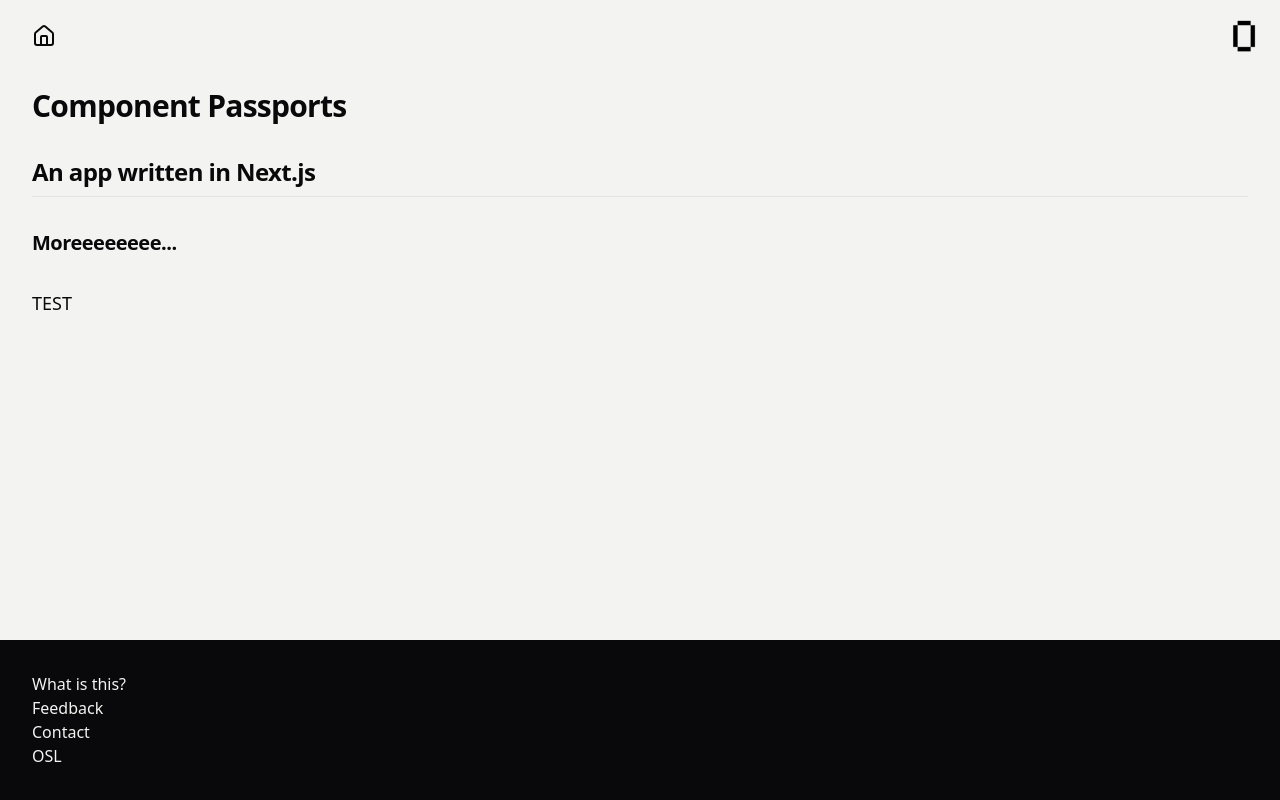
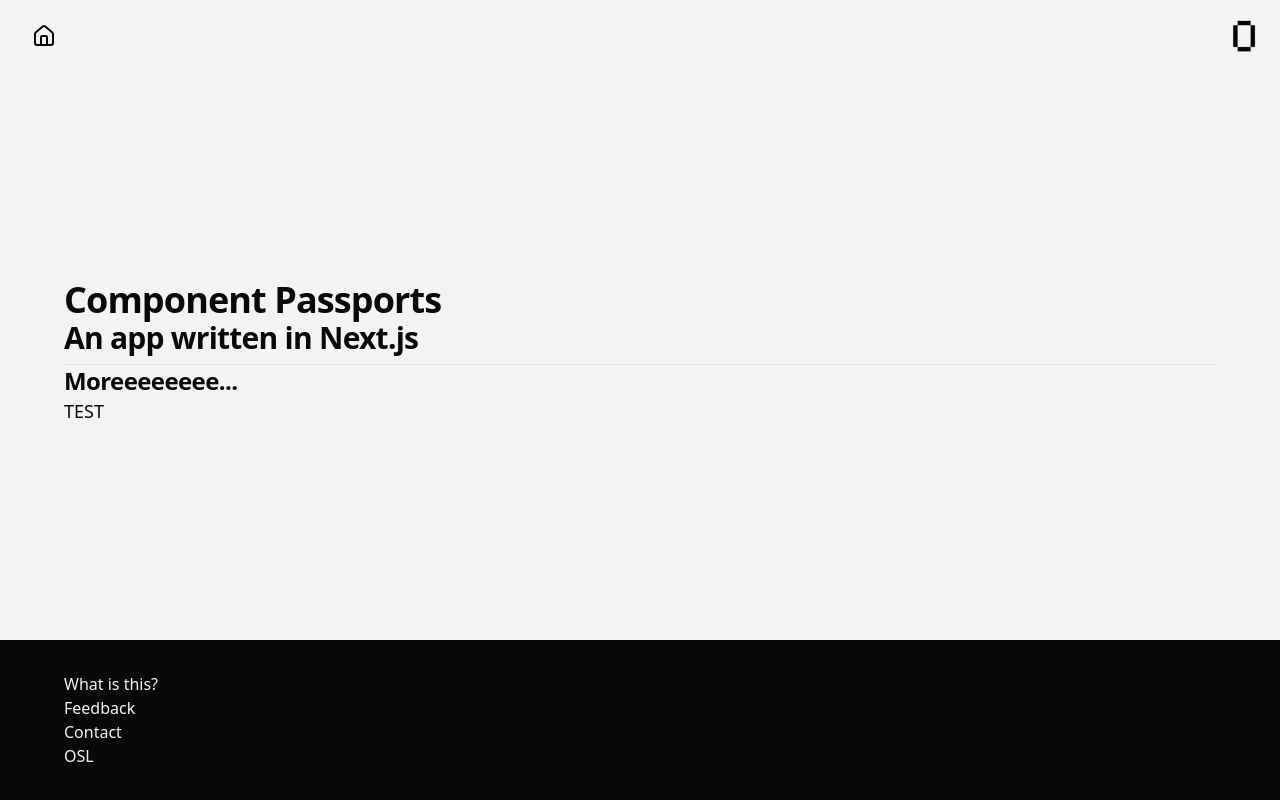
Before and after one commit to theopensystemslab/material-passport, a Next.js app: page / in a window 1280 px wide. Built offline with nearby package versions, Linux system fonts and the light colour scheme.

Commit message:
simplify Footer, add status colours, finish first few blocks of passport page

```diff
--- a/src/app/globals.css
+++ b/src/app/globals.css
@@ -29,6 +29,19 @@
     --chart-4: 43 74% 66%;
     --chart-5: 27 87% 67%;
     --radius: 0.5rem;
+    /* colour palette for component statuses: level 6 + 7 values from https://hypejunction.github.io/color-wizard/ */
+    --status-yellow-6: 39, 80%, 50%;
+    --status-yellow-7: 39, 80%, 41%;
+    --status-teal-6: 162, 80%, 50%;
+    --status-teal-7: 162, 80%, 41%;
+    --status-cyan-6: 188, 80%, 50%;
+    --status-cyan-7: 188, 80%, 41%;
+    --status-blue-6: 208, 80%, 50%;
+    --status-blue-7: 208, 80%, 41%;
+    --status-indigo-6: 255, 80%, 50%;
+    --status-indigo-7: 230, 80%, 41%;
+    --status-green-6: 131, 80%, 50%;
+    --status-green-7: 131, 80%, 41%;
   }
 
   .dark {
@@ -63,37 +76,75 @@
   }
 
   h1 {
-    @apply scroll-m-8 text-2xl font-extrabold tracking-tight lg:text-3xl
+    @apply scroll-m-8 text-2xl font-extrabold tracking-tight lg:text-4xl;
   }
 
   h2 {
-    @apply scroll-m-8 border-b pb-2 text-xl font-semibold tracking-tight first:mt-0 lg:text-2xl
+    @apply scroll-m-8 border-b pb-2 text-xl font-semibold tracking-tight first:mt-0 lg:text-3xl;
   }
 
   h3 {
-    @apply scroll-m-8 text-lg font-bold tracking-tight lg:text-xl
+    @apply scroll-m-8 text-lg font-bold tracking-tight lg:text-2xl;
   }
 
   p {
-    @apply lg:text-lg
+    @apply lg:text-lg;
   }
 
   a {
-    @apply hover:underline hover:underline-offset-4
+    @apply hover:underline hover:underline-offset-4;
   }
-
 }
-
-
 
 @layer base {
   * {
     @apply border-border outline-ring/50;
-
   }
   body {
     @apply bg-background text-foreground;
+  }
+}
 
+@layer components {
+  .ready-for-production {
+    @apply bg-[hsl(var(--status-yellow-6))] !important;
+    &:hover {
+      @apply bg-[hsl(var(--status-yellow-7))] !important;
+    }
   }
 
+  .manufactured {
+    @apply bg-[hsl(var(--status-teal-6))] !important;
+    &:hover {
+      @apply bg-[hsl(var(--status-teal-7))] !important;
+    }
+  }
+
+  .in-transit {
+    @apply bg-[hsl(var(--status-cyan-6))] !important;
+    &:hover {
+      @apply bg-[hsl(var(--status-cyan-7))] !important;
+    }
+  }
+
+  .received-on-site {
+    @apply bg-[hsl(var(--status-blue-6))] !important;
+    &:hover {
+      @apply bg-[hsl(var(--status-blue-7))] !important;
+    }
+  }
+
+  .installed {
+    @apply bg-[hsl(var(--status-indigo-6))] !important;
+    &:hover {
+      @apply bg-[hsl(var(--status-indigo-7))] !important;
+    }
+  }
+
+  .in-use {
+    @apply bg-[hsl(var(--status-green-6))] !important;
+    &:hover {
+      @apply bg-[hsl(var(--status-green-7))] !important;
+    }
+  }
 }
--- a/src/app/layout.tsx
+++ b/src/app/layout.tsx
@@ -24,13 +24,16 @@
 }>) {
   return (
     <html lang="en">
+      <head>
+        <meta name="viewport" content="width=device-width, initial-scale=1.0" />
+      </head>
       <body
         className={`${interSans.variable} antialiased bg-background text-foreground flex flex-col min-h-screen justify-between`}
       >
         <Header />
-        <main className="flex flex-col px-8 pt-4 pb-16 gap-8 mb-auto">
+        <div className="container mx-auto max-w-6xl">
           {children}
-        </main>
+        </div>
         <Footer />
       </body>
     </html>
--- a/src/app/passport/[uid]/page.tsx
+++ b/src/app/passport/[uid]/page.tsx
@@ -10,6 +10,7 @@
 import { Suspense } from 'react'
 
 import { LoadingSpinner } from '@/components/LoadingSpinner'
+import { Badge } from '@/components/ui/badge'
 import { Button } from '@/components/ui/button'
 import {
   Card,
@@ -23,6 +24,7 @@
   getRecordIdByField,
   scanTable,
 } from '@/helpers/airtable'
+import { getUniquePartFromUid } from '@/helpers/data'
 import {
   type Component,
   Project,
@@ -126,26 +128,22 @@
   return (
     // TODO: move Suspense/spinner up to root layout level?
     <Suspense fallback={<LoadingSpinner />}>
-      {/* TODO: get this <head> hoisting so as to set page title in browser */}
+      {/* TODO: get this <head> hoisting so as to set page title in browser and/or pull out as custom component */}
       <Head>
         <title>{`Passport for component ${uid}`}</title>
       </Head>
-      <div className="flex items-centre justify-between">
-        <h2>{component.componentName}</h2>
-        <p>#{component.number}</p>
-      </div>
-      <div className="p-2">
-        <div className="flex items-center justify-between mb-4">
-          <Link href={`/project/${kebabCase(project.projectName)}`} className="flex items-center space-x-1">
-            <MoveLeft />
-            <p>
-              {project.projectName}
-            </p>
+      <main className="flex flex-col p-8 pt-4 gap-4 mb-auto">
+        <Button variant="ghost" size="sm" asChild className="p-0 justify-start text-sm lg:text-md">
+          <Link href={`/project/${kebabCase(project.projectName)}`}>
+            <MoveLeft /> {project.projectName}
           </Link>
-          {/* TODO: make status a nice button w/ colours according to the miro */}
-          <p>
-            {component.status}
-          </p>
+        </Button>
+        <div className="flex flex-col space-y-2">
+          <h2>{component.componentName}</h2>
+          <div className="flex justify-between">
+            <p>#{getUniquePartFromUid(component.componentUID)}</p>
+            <Badge className={kebabCase(component.status)}>{component.status}</Badge>
+          </div>
         </div>
 
         <div className="grid gap-4 md:grid-cols-[1fr]">
@@ -229,7 +227,7 @@
             <Button variant="default">Action</Button>
           </div>
         </div>
-      </div>
+      </main>
     </Suspense>
   )
 }
--- a/src/components/Breadcrumb.tsx
+++ b/src/components/Breadcrumb.tsx
@@ -4,19 +4,21 @@
 import { capitalize } from 'es-toolkit'
 import { usePathname } from 'next/navigation'
 import { type JSX } from 'react'
+import { type DivProps } from 'react-html-props'
 
 import { HomeIcon } from '@/components/HomeIcon'
 import { Separator } from '@/components/ui/separator'
 
+
 // TODO: develop into a full breadcrumb/navigation solution?
-export const Breadcrumb = (): JSX.Element => {
+export const Breadcrumb = (props: DivProps): JSX.Element => {
   const pathname = usePathname()
   const parts = pathname.split('/')
   // use a flag to determine if we show more than home icon
   const showPath = parts.length >= 2 && parts[1] !== ''
 
   return (
-    <div className="flex items-center justify-start gap-4">
+    <div {...props} className="flex items-center justify-start gap-4">
       <HomeIcon />
       {showPath && (
         <>
--- a/src/components/Footer.tsx
+++ b/src/components/Footer.tsx
@@ -1,11 +1,10 @@
 import { type JSX } from 'react'
+import { type FooterProps } from 'react-html-props'
 
-export const Footer = (): JSX.Element => {
+export const Footer = (props: FooterProps): JSX.Element => {
   return (
-    <footer className="flex flex-col items-start p-8 bg-foreground text-background">
-      <nav>
+    <footer {...props} className="flex flex-col items-start p-8 lg:px-16 bg-foreground text-background">
       <a
-          className="flex items-center gap-2"
         href="https://www.opensystemslab.io/news/100-factories"
         target="_blank"
         rel="noopener noreferrer"
@@ -13,7 +12,6 @@
         What is this?
       </a>
       <a
-          className="flex items-center gap-2"
         href="https://www.opensystemslab.io/contact"
         target="_blank"
         rel="noopener noreferrer"
@@ -21,7 +19,6 @@
         Feedback
       </a>
       <a
-          className="flex items-center gap-2"
         href="https://www.opensystemslab.io/contact"
         target="_blank"
         rel="noopener noreferrer"
@@ -29,14 +26,12 @@
         Contact
       </a>
       <a
-          className="flex items-center gap-2"
         href="https://www.opensystemslab.io/"
         target="_blank"
         rel="noopener noreferrer"
       >
         OSL
       </a>
-      </nav>
     </footer>
   )
 }
--- a/src/components/Header.tsx
+++ b/src/components/Header.tsx
@@ -1,11 +1,12 @@
 import { type JSX } from 'react'
+import { type HeaderProps } from 'react-html-props'
 
 import { Breadcrumb } from '@/components/Breadcrumb'
 import { ProfileButton } from '@/components/ProfileButton'
 
-export const Header = (): JSX.Element => {
+export const Header = (props: HeaderProps): JSX.Element => {
   return (
-    <header className="flex justify-between items-centre p-4 pl-8">
+    <header {...props} className="flex justify-between items-centre p-4 pl-8 pb-2">
       <Breadcrumb />
       <ProfileButton href="/profile"/>
     </header>
--- /dev/null
+++ b/src/helpers/data.ts
@@ -0,0 +1,13 @@
+export const getUniquePartFromUid = (uid: string | null): string => {
+  // expect UIDs to similar to e.g. MP-108-SKYLARK400_END-1-FCC
+  if (!uid) {
+    console.warn('No UID found in component data')
+    return ''
+  }
+  const parts = uid.split('-')
+  if (parts.length < 2) {
+    console.warn('Component UID is not in expected format')
+    return ''
+  }
+  return parts.slice(0, 2).join('-')
+}
--- a/tailwind.config.ts
+++ b/tailwind.config.ts
@@ -1,10 +1,11 @@
-import type { Config } from "tailwindcss";
+import type { Config } from 'tailwindcss'
+import tailwindAnimate from 'tailwindcss-animate'
 
 export default {
-  darkMode: ["class"],
+  darkMode: ['class'],
   content: [
-    "./src/components/**/*.{js,ts,jsx,tsx,mdx}",
-    "./src/app/**/*.{js,ts,jsx,tsx,mdx}",
+    './src/components/**/*.{js,ts,jsx,tsx,mdx}',
+    './src/app/**/*.{js,ts,jsx,tsx,mdx}',
   ],
   theme: {
     extend: {
@@ -79,5 +80,5 @@
       }
     }
   },
-  plugins: [require("tailwindcss-animate")],
-} satisfies Config;
+  plugins: [tailwindAnimate],
+} satisfies Config
```
Lines whose indentation alone changed are shown as unchanged.
